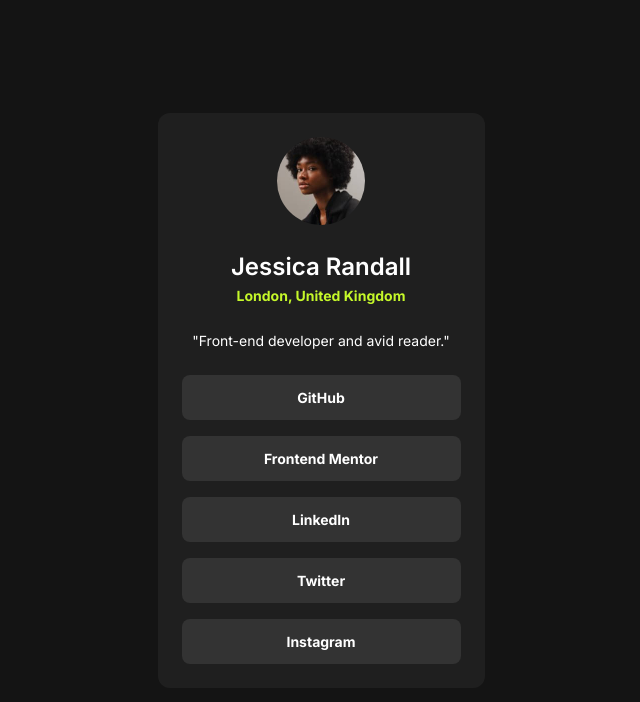
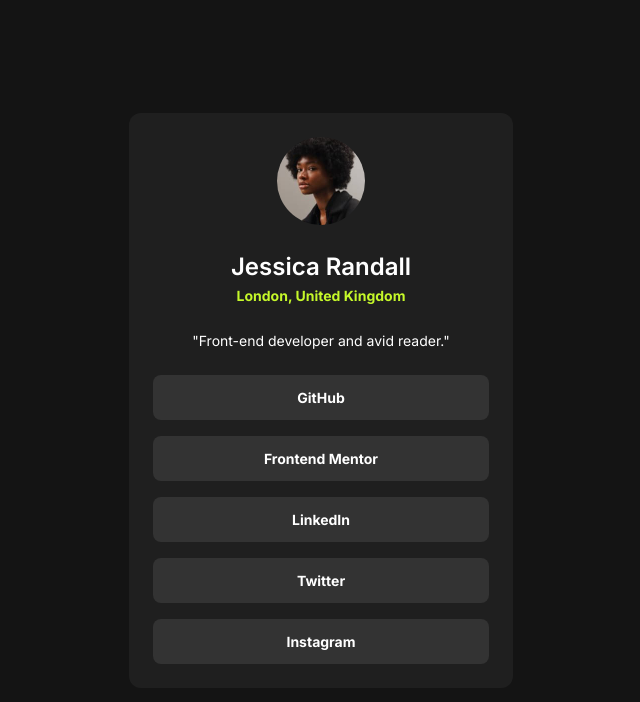
Before and after one commit to JasonY199/social-links-profile, a Next.js app: page / in a window 1280 px wide. Shown: the top 702 px of the page, without its empty margins (319-959 px from the left). Built offline with nearby package versions, Linux system fonts and the light colour scheme.

Commit message:
add table breakpoint

```diff
--- a/app/page.tsx
+++ b/app/page.tsx
@@ -3,7 +3,7 @@
 
 export default function Home() {
   return (
-    <main className="w-full max-w-[327px]">
+    <main className="w-full max-w-[327px] md:max-w-[384px]">
       <article className="flex flex-col gap-6 items-center rounded-xl bg-grey-800 p-6 text-brand-white">
         <Image
           src="/avatar-jessica.jpeg"
```
